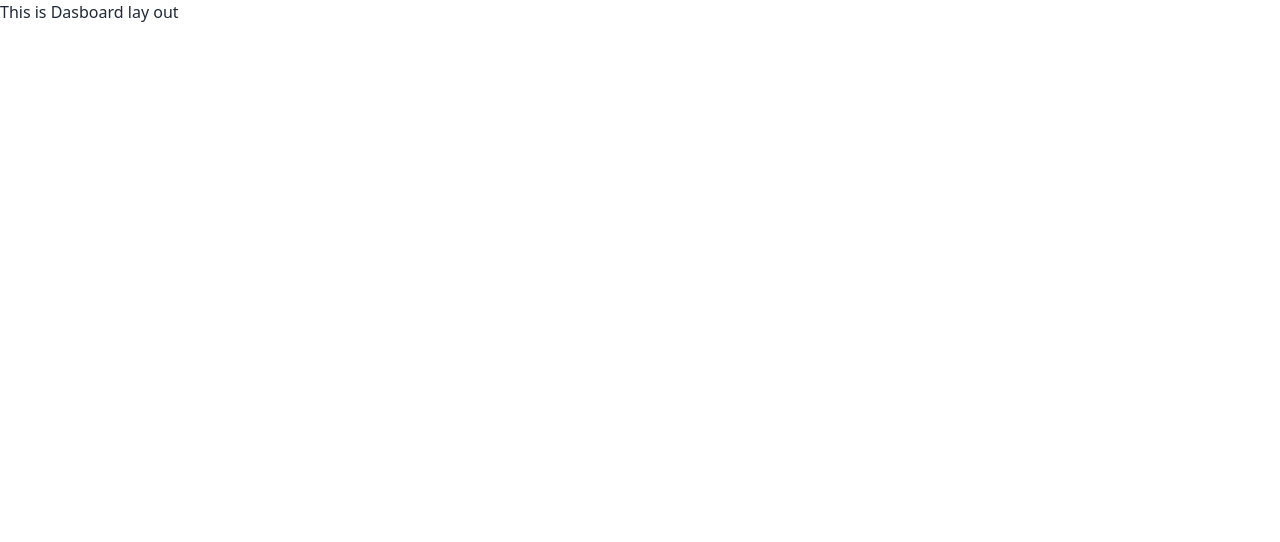
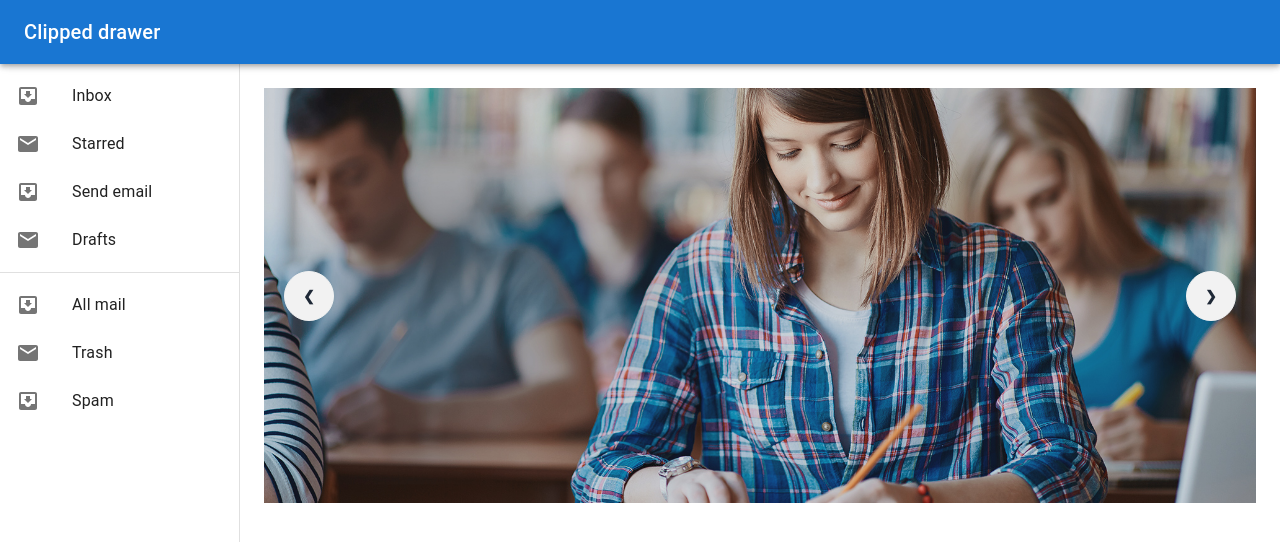
Before and after one commit to rh-abir/language-laring-client, a React (Vite) app: page /dashboard in a window 1280 px wide. Shown: the top 542 px of the page. Built offline with nearby package versions, Linux system fonts and the light colour scheme; no server answers; sample sign-in values are in the browser's storage.

Commit message:
make sidebar with mui

```diff
--- a/package.json
+++ b/package.json
@@ -10,6 +10,10 @@
     "preview": "vite preview"
   },
   "dependencies": {
+    "@emotion/react": "^11.11.1",
+    "@emotion/styled": "^11.11.0",
+    "@mui/icons-material": "^5.11.16",
+    "@mui/material": "^5.13.4",
     "firebase": "^9.22.1",
     "localforage": "^1.10.0",
     "lottie-react": "^2.4.0",
--- a/src/Layout/DashboardLayout.jsx
+++ b/src/Layout/DashboardLayout.jsx
@@ -1,11 +1,87 @@
+import Box from "@mui/material/Box";
+import Drawer from "@mui/material/Drawer";
+import AppBar from "@mui/material/AppBar";
+import CssBaseline from "@mui/material/CssBaseline";
+import Toolbar from "@mui/material/Toolbar";
+import List from "@mui/material/List";
+import Typography from "@mui/material/Typography";
+import Divider from "@mui/material/Divider";
+import ListItem from "@mui/material/ListItem";
+import ListItemButton from "@mui/material/ListItemButton";
+import ListItemIcon from "@mui/material/ListItemIcon";
+import ListItemText from "@mui/material/ListItemText";
+import InboxIcon from "@mui/icons-material/MoveToInbox";
+import MailIcon from "@mui/icons-material/Mail";
+import Home from "../pages/Home/Home/Home";
 
+const drawerWidth = 240;
 
 const DashboardLayout = () => {
-    return (
-        <div>
-            <h2>This is Dasboard lay out</h2>
-        </div>
-    );
+  return (
+    <div>
+      <Box sx={{ display: "flex" }}>
+        <CssBaseline />
+        <AppBar
+          position="fixed"
+          sx={{ zIndex: (theme) => theme.zIndex.drawer + 1 }}
+        >
+          <Toolbar>
+            <Typography variant="h6" noWrap component="div">
+              Clipped drawer
+            </Typography>
+          </Toolbar>
+        </AppBar>
+        <Drawer
+          variant="permanent"
+          sx={{
+            width: drawerWidth,
+            flexShrink: 0,
+            [`& .MuiDrawer-paper`]: {
+              width: drawerWidth,
+              boxSizing: "border-box",
+            },
+          }}
+        >
+          <Toolbar />
+          <Box sx={{ overflow: "auto" }}>
+            <List>
+              {["Inbox", "Starred", "Send email", "Drafts"].map(
+                (text, index) => (
+                  <ListItem key={text} disablePadding>
+                    <ListItemButton>
+                      <ListItemIcon>
+                        {index % 2 === 0 ? <InboxIcon /> : <MailIcon />}
+                      </ListItemIcon>
+                      <ListItemText primary={text} />
+                    </ListItemButton>
+                  </ListItem>
+                )
+              )}
+            </List>
+            <Divider />
+            <List>
+              {["All mail", "Trash", "Spam"].map((text, index) => (
+                <ListItem key={text} disablePadding>
+                  <ListItemButton>
+                    <ListItemIcon>
+                      {index % 2 === 0 ? <InboxIcon /> : <MailIcon />}
+                    </ListItemIcon>
+                    <ListItemText primary={text} />
+                  </ListItemButton>
+                </ListItem>
+              ))}
+            </List>
+          </Box>
+        </Drawer>
+        <Box component="main" sx={{ flexGrow: 1, p: 3 }}>
+          <Toolbar />
+          <Typography paragraph>
+            <Home></Home>
+          </Typography>
+        </Box>
+      </Box>
+    </div>
+  );
 };
 
 export default DashboardLayout;
```
Also changed, not shown: 1 other file (tests, documents, lock files or other folders).
